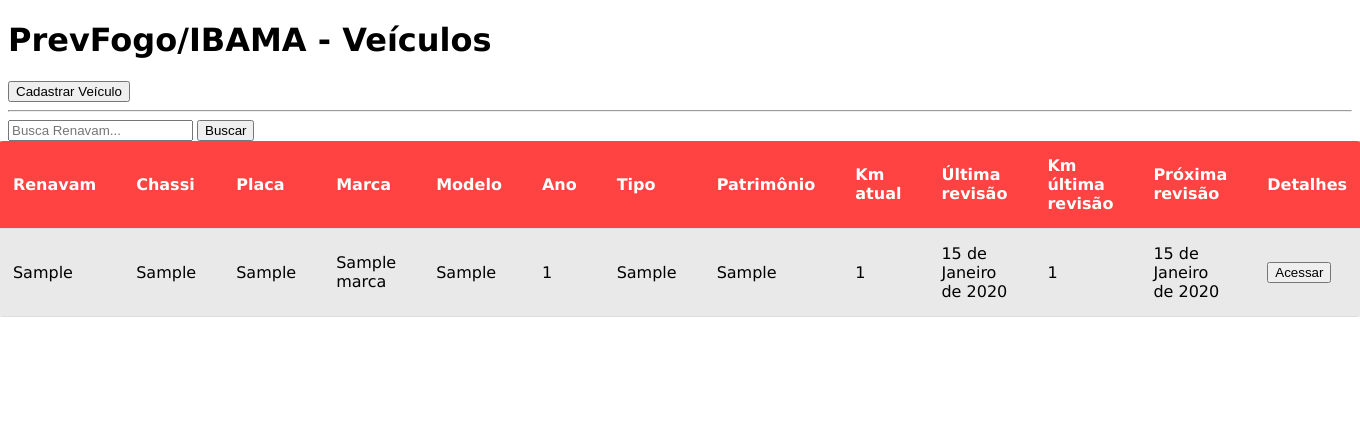
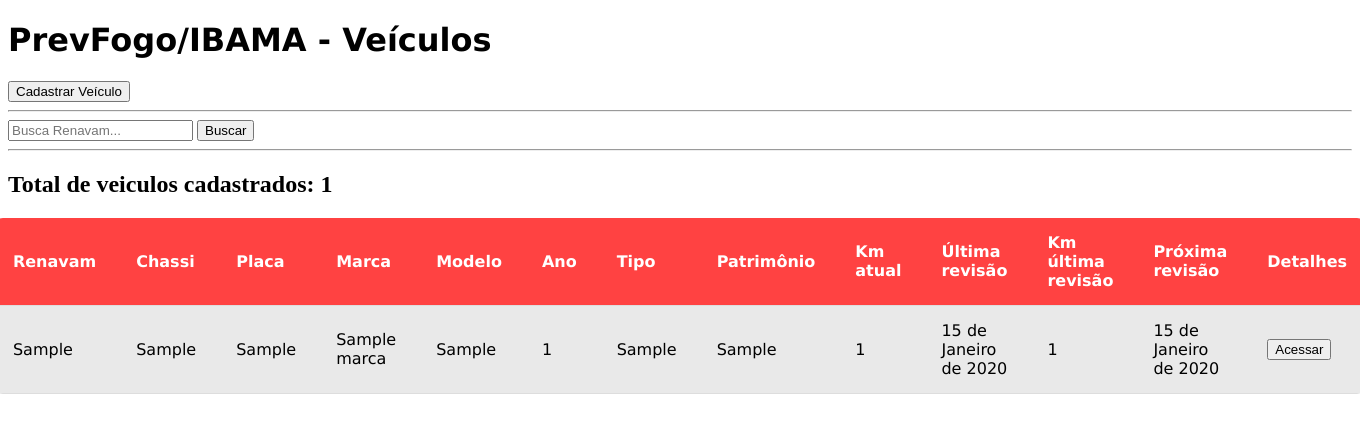
Before and after one commit to devkauacosta/prevfogo-system, a Django app: page /veiculos/ in a window 1360 px wide. Shown: the top 433 px of the page. Run offline with Django 5.2, Linux system fonts and the light colour scheme; tables that the repository leaves empty hold one stand-in row (values such as "Sample post").

Commit message:
style: add contagem de veiculos na lista

```diff
--- a/frota_prevfogo/templates/veiculos.html
+++ b/frota_prevfogo/templates/veiculos.html
@@ -56,6 +56,8 @@
         <input type="text" name="search" placeholder="Busca Renavam...">
         <button type="submit">Buscar</button>
     </form>
+    <hr>
+    <h2>Total de veiculos cadastrados: {{ veiculos.count }}</h2>
         <main>
             <table>
                 <thead>
```
Also changed, not shown: 2 other files.
